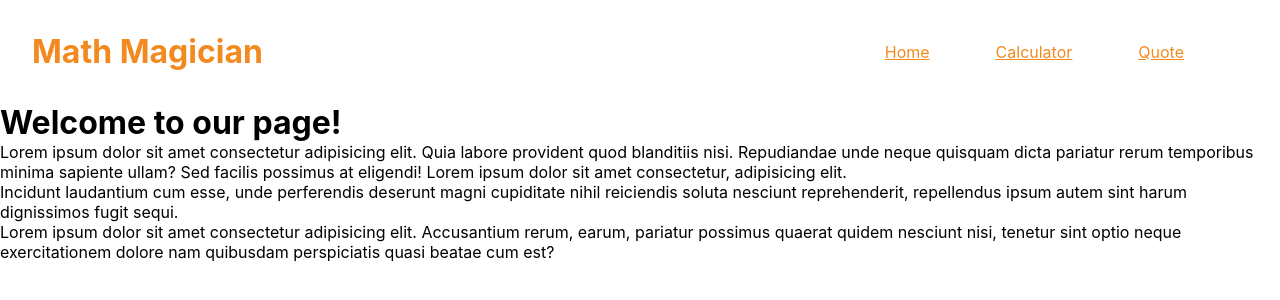
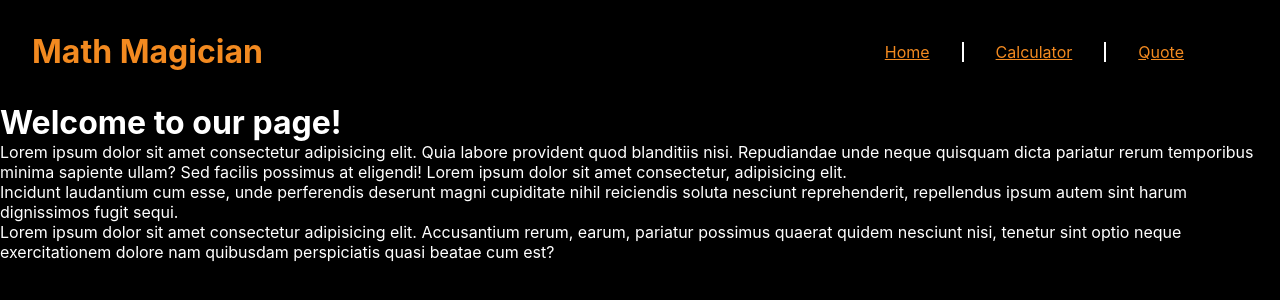
Before and after one commit to Rachelwebdev/math-magicians, a React (Create React App) app: page / in a window 1280 px wide. Shown: the top 300 px of the page. Built offline with nearby package versions, Linux system fonts and the light colour scheme.

Commit message:
Add styles to main App component

```diff
--- a/src/App.css
+++ b/src/App.css
@@ -2,6 +2,8 @@
   margin: 0;
   padding: 0;
   box-sizing: border-box;
+  color: white;
+  background-color: black;
 }
 
 .calcContainer {
```
